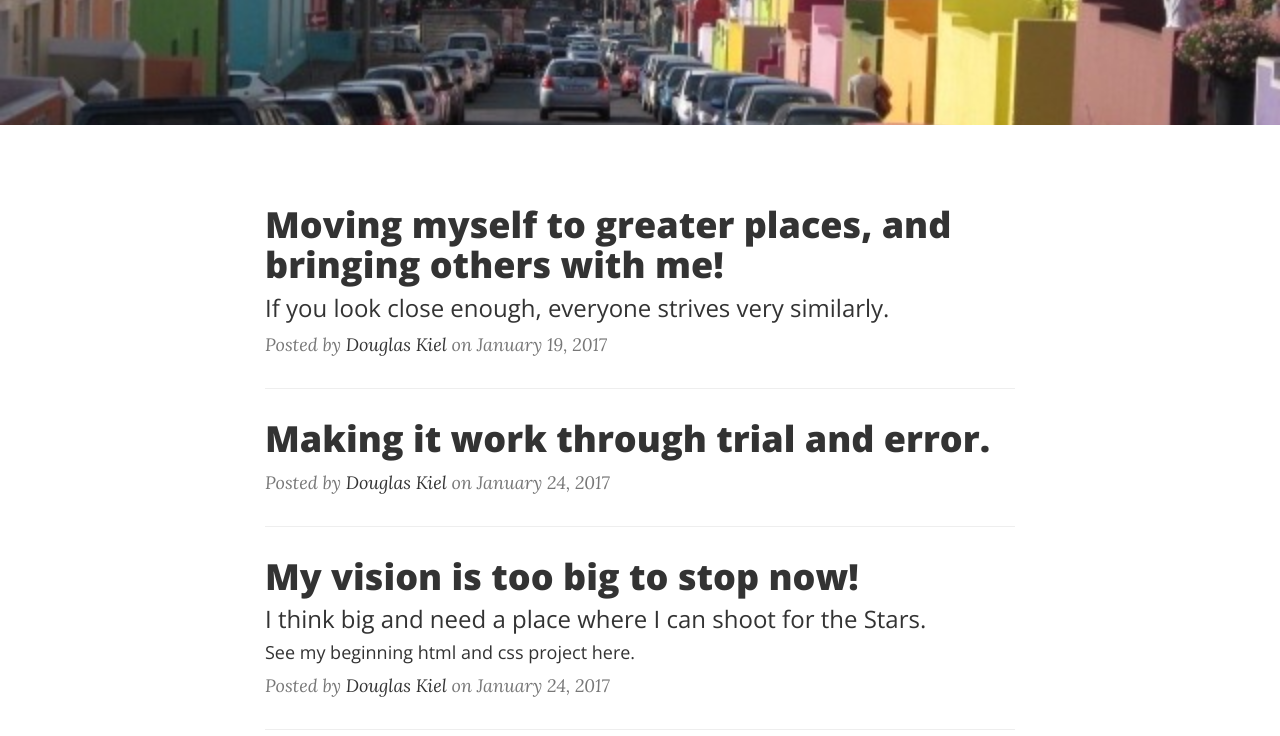
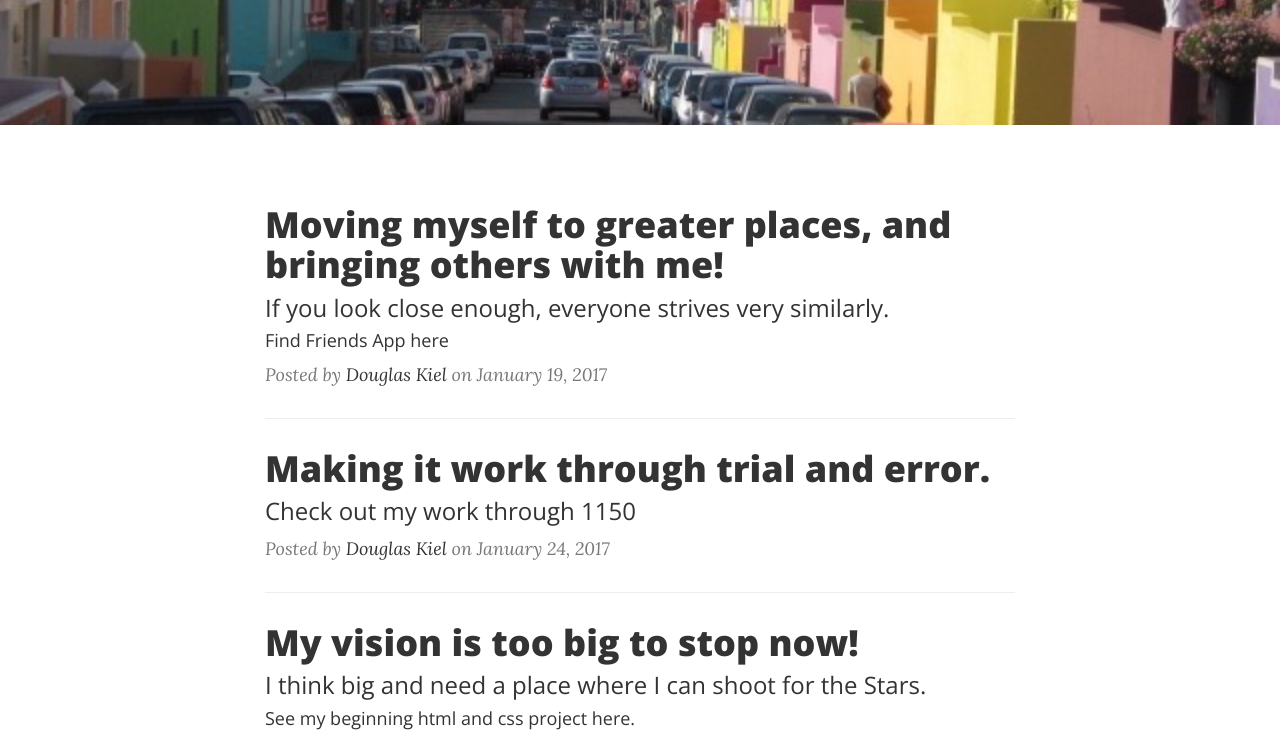
Before and after one commit to douglaskiel/douglaskiel.github.io, a website: page index.html in a window 1280 px wide. Shown: the part 323-1059 px from the top of the page. Drawn offline with nearby package versions, Linux system fonts and the light colour scheme.

Commit message:
added links, pics and changed some hover colors

```diff
--- a/css/clean-blog.css
+++ b/css/clean-blog.css
@@ -175,7 +175,7 @@ hr.small {
   line-height: 1.1;
   display: block;
   font-family: 'Open Sans', 'Helvetica Neue', Helvetica, Arial, sans-serif;
-  font-weight: 300;
+  font-weight: 500;
   margin: 10px 0 0;
 }
 @media only screen and (min-width: 768px) {
--- a/index.html
+++ b/index.html
@@ -87,28 +87,34 @@
         <div class="row">
             <div class="col-lg-8 col-lg-offset-2 col-md-10 col-md-offset-1">
                 <div class="post-preview">
-                    <a href="post.html">
+                    <a href="http://doug-friendapp.herokuapp.com">
                         <h2 class="post-title">
                             Moving myself to greater places, and bringing others with me!
                         </h2>
                         <h3 class="post-subtitle">
                             If you look close enough, everyone strives very similarly.
                         </h3>
+                        <h4 class="post-subtitle">
+                            Find Friends App here
+                        </h4>
                     </a>
                     <p class="post-meta">Posted by <a href="#">Douglas Kiel</a> on January 19, 2017</p>
                 </div>
                 <hr>
                 <div class="post-preview">
-                    <a href="post.html">
+                    <a href="https://github.com/douglaskiel">
                         <h2 class="post-title">
                             Making it work through trial and error.
                         </h2>
+                        <h3 class="post-subtitle">
+                            Check out my work through 1150
+                        </h3>
                     </a>
                     <p class="post-meta">Posted by <a href="#">Douglas Kiel</a> on January 24, 2017</p>
                 </div>
                 <hr>
                 <div class="post-preview">
-                    <a href="storeapp.html">
+                    <a href="Store/storeapp.html">
                         <h2 class="post-title">
                             My vision is too big to stop now!
                         </h2>
```
